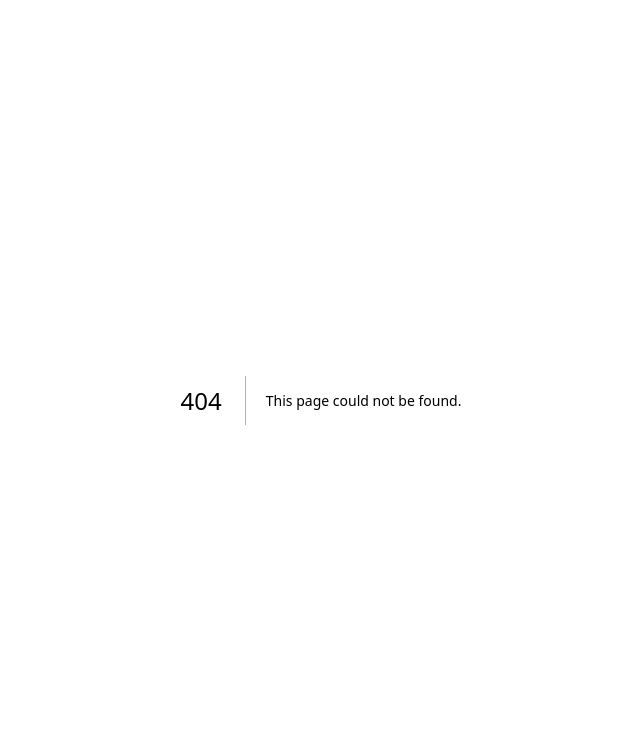
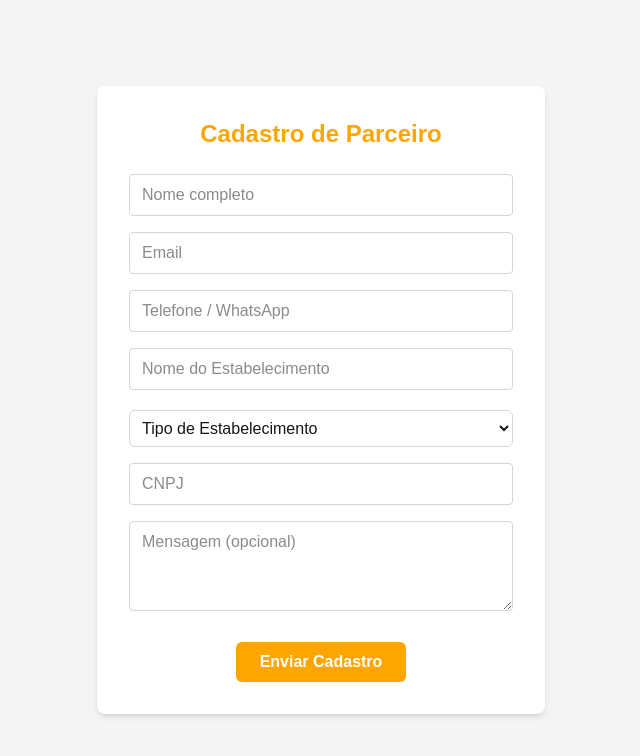
Before and after one commit to Gabriel-dev10/maricafood-next, a Next.js app: page /FormParceiro in a window 1280 px wide. Before the commit this address had no page. Shown: the top 756 px of the page, without its empty margins (319-959 px from the left). Built offline with nearby package versions, Linux system fonts and the light colour scheme.

Commit message:
Formulario-Parceiro

```diff
--- /dev/null
+++ b/src/app/FormParceiro/page.tsx
@@ -0,0 +1,105 @@
+"use client";
+
+import React, { useState } from "react";
+
+const ParceiroForm = () => {
+  const [form] = useState({
+    nome: "",
+    email: "",
+    telefone: "",
+    nomeEstabelecimento: "",
+    tipoEstabelecimento: "",
+    cnpj: "",
+    cidade: "Maricá",
+    mensagem: "",
+  });
+
+  return (
+    <div className="min-h-screen bg-gray-100 flex items-center justify-center p-4">
+      <div className="bg-white shadow-md rounded-lg p-8 w-full max-w-md">
+        <h1 className="text-2xl font-bold text-center text-[#FFA500] mb-6">
+          Cadastro de Parceiro
+        </h1>
+
+        <form className="space-y-4">
+          <input
+            type="text"
+            name="nome"
+            placeholder="Nome completo"
+            value={form.nome}
+            className="w-full border border-gray-300 rounded px-3 py-2"
+            required
+          />
+
+          <input
+            type="email"
+            name="email"
+            placeholder="Email"
+            value={form.email}
+            className="w-full border border-gray-300 rounded px-3 py-2"
+            required
+          />
+
+          <input
+            type="tel"
+            name="telefone"
+            placeholder="Telefone / WhatsApp"
+            value={form.telefone}
+            className="w-full border border-gray-300 rounded px-3 py-2"
+            required
+          />
+
+          <input
+            type="text"
+            name="nomeEstabelecimento"
+            placeholder="Nome do Estabelecimento"
+            value={form.nomeEstabelecimento}
+            className="w-full border border-gray-300 rounded px-3 py-2"
+            required
+          />
+
+          <select
+            name="tipoEstabelecimento"
+            value={form.tipoEstabelecimento}
+            className="w-full mt-1 p-2 border border-gray-300 rounded-md focus:outline-none focus:ring-2 focus:ring-[#FFA500]"
+            required
+          >
+            <option value="">Tipo de Estabelecimento</option>
+            <option value="Restaurante">Restaurante</option>
+            <option value="Mercado">Mercado</option>
+            <option value="Lanchonete">Lanchonete</option>
+            <option value="Outro">Outro</option>
+          </select>
+
+          <input
+            type="text"
+            name="cnpj"
+            placeholder="CNPJ"
+            value={form.cnpj}
+            className="w-full border border-gray-300 rounded px-3 py-2"
+            required
+          />
+
+          <textarea
+            name="mensagem"
+            placeholder="Mensagem (opcional)"
+            value={form.mensagem}
+            rows={3}
+            className="w-full border border-gray-300 rounded px-3 py-2"
+          />
+
+          <div className="flex justify-center pt-2">
+            <button
+              type="submit"
+              className="bg-[#FFA500] text-white font-semibold py-2 px-6 rounded-md hover:bg-[#e69500] transition"
+            >
+              Enviar Cadastro
+            </button>
+          </div>
+        </form>
+      </div>
+    </div>
+  );
+};
+
+export default ParceiroForm;
--- a/src/app/page.tsx
+++ b/src/app/page.tsx
@@ -81,7 +81,7 @@ export default function Home() {
             descontos exclusivos, promoções ou cupons para atrair mais clientes,
             enquanto a plataforma oferece relatórios detalhados sobre vendas.
           </p>
-          <ButtonCard texto="Parcerio" />
+          <ButtonCard texto="Seja Parceiro" href="/FormParceiro"/>
         </div>
         <Footer />
       </div>
```
